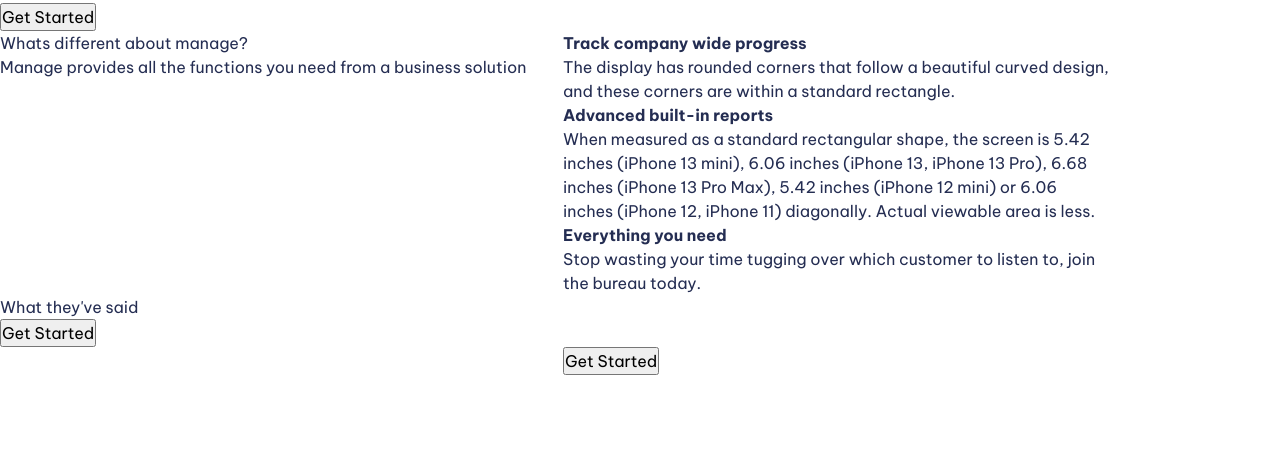
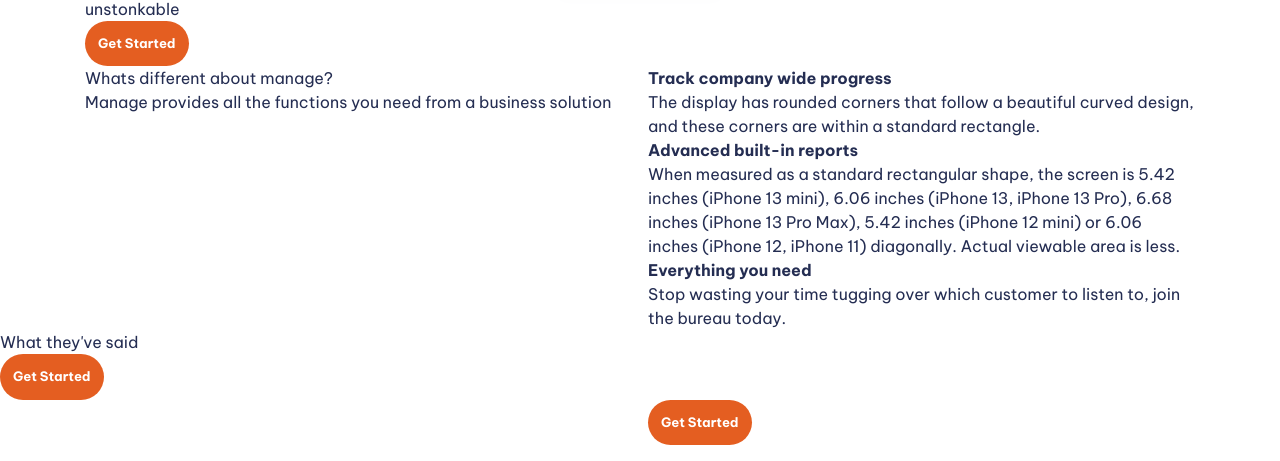
Before and after one commit to MattWalker1/template-landing-page, a website built with Vite: page index.html in a window 1280 px wide. Shown: the part 505-966 px from the top of the page. Built offline with nearby package versions, Linux system fonts and the light colour scheme.

Commit message:
css buttons / sections

```diff
--- a/index.html
+++ b/index.html
@@ -29,7 +29,7 @@
   </header>
 
   <main>
-    <section>
+    <section class="padding-block-900">
       <div class="container">
         <div class="even-columns">
           <div>
@@ -45,7 +45,7 @@
       </div>
     </section>
 
-    <section>
+    <section class="padding-block-900">
       <div class="container">
         <div class="even-columns">
           <div>
@@ -80,7 +80,7 @@
       <button class="button">Get Started</button>
     </section>
 
-    <section class="cta | bg-accent-400 text-neutral-100">
+    <section class="cta | bg-accent-400 text-neutral-100 padding-block-900">
       <div class="container">
         <div class="even-columns">
             <div>
--- a/style.css
+++ b/style.css
@@ -4,8 +4,12 @@
 
   --clr-primary-400: hsl(228, 39%, 23%);
 
+  --clr-secondary-900: hsl(19, 78%, 51%);
+
+
   --clr-neutral-900: hsl(232, 12%, 13%);
   --clr-neutral-100: hsl(0, 0%, 100%);
+
 
   --ff-primary:'Be Vietnam Pro', sans-serif;
 
@@ -149,11 +153,16 @@
 
 .fs-primary-heading { font-size: var(--fs-primary-heading); }
 
+
 .fs-secondary-heading { font-size: var(--fs-secondary-heading); }
 
 .fs-300 { font-size: var(--fs-300); }
 .fs-400 { font-size: var(--fs-400); }
 .fs-500 { font-size: var(--fs-500); }
+
+.padding-block-900 {
+  padding-block: var(--size-900);
+}
 
 
 .container {
@@ -161,7 +170,7 @@
   --padding: 1rem;
 
   width: min(var(--max-width), 100% - (var(--padding) * 2));
-  margin-inlin
+  margin-inline: auto;
 }
 
 .even-columns {
@@ -182,3 +191,14 @@
   font-family: var(--ff-body);
   color: var(--clr-primary-400);
 }
+
+.button {
+  cursor: pointer;
+  border: 0;
+  border-radius: 100vmax;
+  padding: 1em 1em;
+  font-weight: var(--fw-bold);
+  font-size: var(--fs-button);
+  color: var(--clr-neutral-100);
+  background-color: var( --clr-secondary-900);
+}
```
